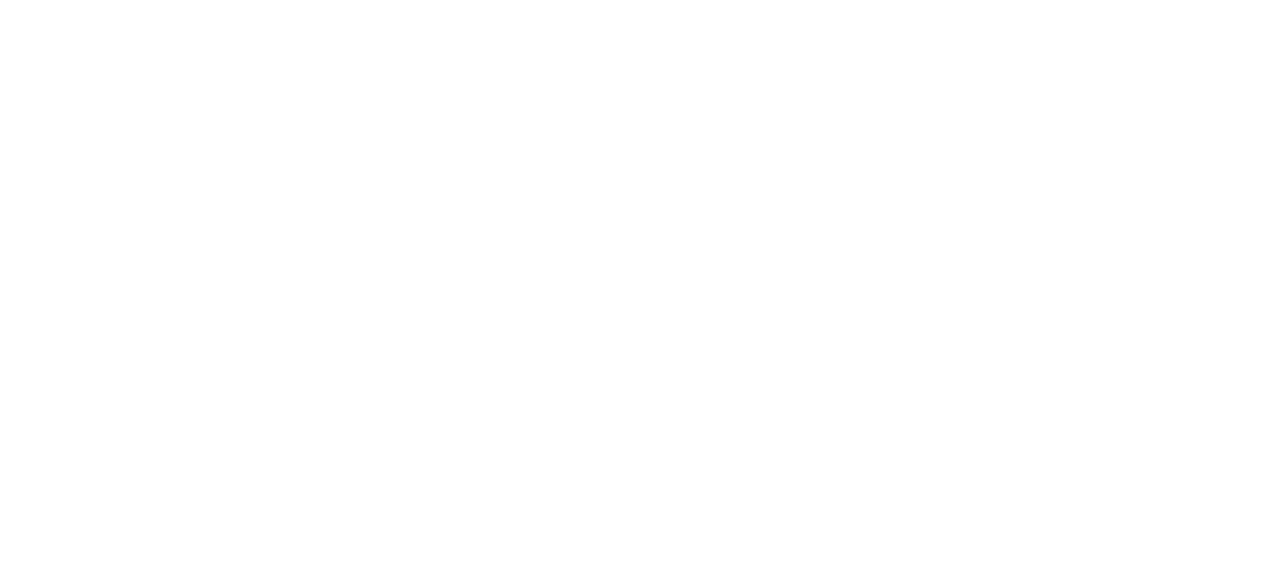
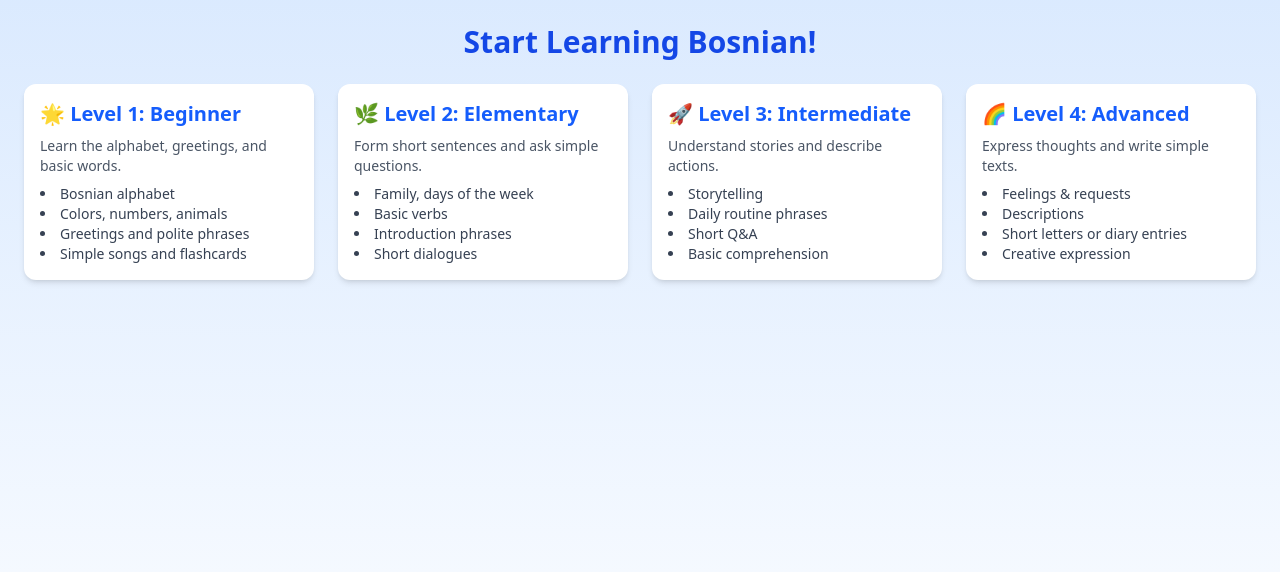
Before and after one commit to Husein8/bosnian-learning-app, a Vue app: page /learn in a window 1280 px wide. Before the commit this address had no page. Shown: the top 572 px of the page. Built offline with nearby package versions, Linux system fonts and the light colour scheme.

Commit message:
feat:learning page

```diff
--- a/src/router/index.ts
+++ b/src/router/index.ts
@@ -3,12 +3,14 @@ import Homepage from "../views/pages/Homepage.vue";
 import LoginPage from "../views/pages/LoginPage.vue";
 import RegisterPage from "../views/pages/RegisterPage.vue";
 import GamePage from "../views/pages/GamePage.vue";
+import LearnPage from "../views/pages/LearnPageComponents/LearnPage.vue";
 
 const routes = [
   { path: "/", name: "Home", component: Homepage },
   { path: "/login", name: "Login", component: LoginPage }, // Add this line
   { path: "/register", name: "Register", component: RegisterPage }, // Add this line
   { path: "/games", name: "Games", component: GamePage },
+  { path: "/learn", name: "Learn", component: LearnPage },
 ];
 
 const router = createRouter({
--- /dev/null
+++ b/src/views/pages/LearnPageComponents/LearnPage.vue
@@ -0,0 +1,70 @@
+<template>
+  <section class="p-6 bg-gradient-to-b from-blue-100 to-white min-h-screen">
+    <h1 class="text-3xl font-bold text-blue-700 mb-6 text-center">Start Learning Bosnian!</h1>
+
+    <div class="grid gap-6 sm:grid-cols-1 md:grid-cols-2 lg:grid-cols-4">
+      <router-link
+        v-for="level in levels"
+        :key="level.id"
+        :to="`/level${level.id}`"
+        class="bg-white shadow-md rounded-xl p-4 transition-transform hover:scale-105 block no-underline"
+        aria-label="Go to {{ level.title }}"
+      >
+        <h2 class="text-xl font-semibold text-blue-600 mb-2">{{ level.title }}</h2>
+        <p class="text-sm text-gray-600 mb-2">{{ level.description }}</p>
+        <ul class="list-disc list-inside text-gray-700 text-sm">
+          <li v-for="(topic, index) in level.topics" :key="index">{{ topic }}</li>
+        </ul>
+      </router-link>
+    </div>
+  </section>
+</template>
+
+<script setup lang="ts">
+const levels = [
+  {
+    id: 1,
+    title: "🌟 Level 1: Beginner",
+    description: "Learn the alphabet, greetings, and basic words.",
+    topics: [
+      "Bosnian alphabet",
+      "Colors, numbers, animals",
+      "Greetings and polite phrases",
+      "Simple songs and flashcards",
+    ],
+  },
+  {
+    id: 2,
+    title: "🌿 Level 2: Elementary",
+    description: "Form short sentences and ask simple questions.",
+    topics: [
+      "Family, days of the week",
+      "Basic verbs",
+      "Introduction phrases",
+      "Short dialogues",
+    ],
+  },
+  {
+    id: 3,
+    title: "🚀 Level 3: Intermediate",
+    description: "Understand stories and describe actions.",
+    topics: [
+      "Storytelling",
+      "Daily routine phrases",
+      "Short Q&A",
+      "Basic comprehension",
+    ],
+  },
+  {
+    id: 4,
+    title: "🌈 Level 4: Advanced",
+    description: "Express thoughts and write simple texts.",
+    topics: [
+      "Feelings & requests",
+      "Descriptions",
+      "Short letters or diary entries",
+      "Creative expression",
+    ],
+  },
+];
+</script>
--- /dev/null
+++ b/src/views/pages/LearnPageComponents/Level1.vue
@@ -0,0 +1,64 @@
+<template>
+  <section class="p-6 bg-gradient-to-b from-blue-100 to-white min-h-screen">
+    <h1 class="text-3xl font-bold text-blue-700 mb-6 text-center">Level 1: Beginner</h1>
+
+    <div class="grid gap-6 sm:grid-cols-1 md:grid-cols-2 lg:grid-cols-3">
+      <div
+        v-for="(lesson, index) in lessons"
+        :key="index"
+        class="bg-white shadow-md rounded-xl p-4 transition-transform hover:scale-105"
+      >
+        <h2 class="text-xl font-semibold text-blue-600 mb-2">{{ lesson.title }}</h2>
+        <p class="text-sm text-gray-600 mb-2">{{ lesson.description }}</p>
+        <ul class="list-disc list-inside text-gray-700 text-sm">
+          <li v-for="(item, i) in lesson.content" :key="i">{{ item }}</li>
+        </ul>
+      </div>
+    </div>
+  </section>
+</template>
+
+<script setup lang="ts">
+const lessons = [
+  {
+    title: "📘 Alphabet",
+    description: "Learn the Bosnian alphabet with pronunciation tips.",
+    content: [
+      "A - like in 'apple'",
+      "B - like in 'ball'",
+      "Ć - like in 'cute'",
+      "Dž - like in 'jungle'",
+    ],
+  },
+  {
+    title: "👋 Greetings",
+    description: "Common greetings and polite expressions.",
+    content: [
+      "Zdravo - Hello",
+      "Dobar dan - Good day",
+      "Molim - Please",
+      "Hvala - Thank you",
+    ],
+  },
+  {
+    title: "🌈 Colors & 🐾 Animals",
+    description: "Basic colors and animal names with visuals (coming soon).",
+    content: [
+      "Crvena - Red",
+      "Plava - Blue",
+      "Pas - Dog",
+      "Mačka - Cat",
+    ],
+  },
+  {
+    title: "🎵 Songs & Flashcards",
+    description: "Interactive songs and review flashcards.",
+    content: [
+      "ABC Bosnian Song",
+      "Match the picture to the word",
+      "Pronunciation repeat games",
+      "Quick quizzes",
+    ],
+  },
+];
+</script>
--- /dev/null
+++ b/src/views/pages/LearnPageComponents/Level2.vue
@@ -0,0 +1,51 @@
+<template>
+  <section class="p-6 bg-gradient-to-b from-blue-100 to-white min-h-screen">
+    <h1 class="text-3xl font-bold text-blue-700 mb-6 text-center">Level 2: Elementary</h1>
+
+    <div class="grid gap-6 sm:grid-cols-1 md:grid-cols-2 lg:grid-cols-3">
+      <div class="bg-white shadow-md rounded-xl p-4">
+        <h2 class="text-xl font-semibold text-blue-600 mb-2">👨‍👩‍👧‍👦 Family & Days of the Week</h2>
+        <p class="text-sm text-gray-600 mb-2">Learn to talk about your family and name the days of the week.</p>
+        <ul class="list-disc list-inside text-gray-700 text-sm">
+          <li>Family members: mama, tata, brat, sestra...</li>
+          <li>Days of the week: ponedjeljak, utorak...</li>
+          <li>Basic questions: "Ko je ovo?" / "Koji je dan?"</li>
+        </ul>
+      </div>
+
+      <div class="bg-white shadow-md rounded-xl p-4">
+        <h2 class="text-xl font-semibold text-blue-600 mb-2">🧍‍♂️ Basic Verbs & Actions</h2>
+        <p class="text-sm text-gray-600 mb-2">Understand and use essential Bosnian verbs.</p>
+        <ul class="list-disc list-inside text-gray-700 text-sm">
+          <li>Verbs: jesti, piti, spavati, igrati...</li>
+          <li>Making simple sentences: "Ja jedem jabuku."</li>
+          <li>Pronouns: ja, ti, on/ona</li>
+        </ul>
+      </div>
+
+      <div class="bg-white shadow-md rounded-xl p-4">
+        <h2 class="text-xl font-semibold text-blue-600 mb-2">💬 Introduction Phrases</h2>
+        <p class="text-sm text-gray-600 mb-2">Practice introducing yourself and asking names.</p>
+        <ul class="list-disc list-inside text-gray-700 text-sm">
+          <li>"Kako se zoveš?" / "Zovem se..."</li>
+          <li>"Odakle si?" / "Ja sam iz..."</li>
+          <li>"Koliko imaš godina?"</li>
+        </ul>
+      </div>
+
+      <div class="bg-white shadow-md rounded-xl p-4">
+        <h2 class="text-xl font-semibold text-blue-600 mb-2">🗣️ Simple Dialogues</h2>
+        <p class="text-sm text-gray-600 mb-2">Engage in short conversations and greetings.</p>
+        <ul class="list-disc list-inside text-gray-700 text-sm">
+          <li>Roleplay: Meet a new friend</li>
+          <li>Q&A: "Gdje živiš?" / "Ko ti je najbolji prijatelj?"</li>
+          <li>Short stories with dialogues</li>
+        </ul>
+      </div>
+    </div>
+  </section>
+</template>
+
+<script setup lang="ts">
+// No dynamic data for now
+</script>
--- /dev/null
+++ b/src/views/pages/LearnPageComponents/Level3.vue
@@ -0,0 +1,64 @@
+<template>
+  <section class="p-6 bg-gradient-to-b from-blue-100 to-white min-h-screen">
+    <h1 class="text-3xl font-bold text-blue-700 mb-6 text-center">Level 1: Beginner</h1>
+
+    <div class="grid gap-6 sm:grid-cols-1 md:grid-cols-2 lg:grid-cols-3">
+      <div
+        v-for="(lesson, index) in lessons"
+        :key="index"
+        class="bg-white shadow-md rounded-xl p-4 transition-transform hover:scale-105"
+      >
+        <h2 class="text-xl font-semibold text-blue-600 mb-2">{{ lesson.title }}</h2>
+        <p class="text-sm text-gray-600 mb-2">{{ lesson.description }}</p>
+        <ul class="list-disc list-inside text-gray-700 text-sm">
+          <li v-for="(item, i) in lesson.content" :key="i">{{ item }}</li>
+        </ul>
+      </div>
+    </div>
+  </section>
+</template>
+
+<script setup lang="ts">
+const lessons = [
+  {
+    title: "📘 Alphabet",
+    description: "Learn the Bosnian alphabet with pronunciation tips.",
+    content: [
+      "A - like in 'apple'",
+      "B - like in 'ball'",
+      "Ć - like in 'cute'",
+      "Dž - like in 'jungle'",
+    ],
+  },
+  {
+    title: "👋 Greetings",
+    description: "Common greetings and polite expressions.",
+    content: [
+      "Zdravo - Hello",
+      "Dobar dan - Good day",
+      "Molim - Please",
+      "Hvala - Thank you",
+    ],
+  },
+  {
+    title: "🌈 Colors & 🐾 Animals",
+    description: "Basic colors and animal names with visuals (coming soon).",
+    content: [
+      "Crvena - Red",
+      "Plava - Blue",
+      "Pas - Dog",
+      "Mačka - Cat",
+    ],
+  },
+  {
+    title: "🎵 Songs & Flashcards",
+    description: "Interactive songs and review flashcards.",
+    content: [
+      "ABC Bosnian Song",
+      "Match the picture to the word",
+      "Pronunciation repeat games",
+      "Quick quizzes",
+    ],
+  },
+];
+</script>
--- /dev/null
+++ b/src/views/pages/LearnPageComponents/Level4.vue
@@ -0,0 +1,64 @@
+<template>
+  <section class="p-6 bg-gradient-to-b from-blue-100 to-white min-h-screen">
+    <h1 class="text-3xl font-bold text-blue-700 mb-6 text-center">Level 1: Beginner</h1>
+
+    <div class="grid gap-6 sm:grid-cols-1 md:grid-cols-2 lg:grid-cols-3">
+      <div
+        v-for="(lesson, index) in lessons"
+        :key="index"
+        class="bg-white shadow-md rounded-xl p-4 transition-transform hover:scale-105"
+      >
+        <h2 class="text-xl font-semibold text-blue-600 mb-2">{{ lesson.title }}</h2>
+        <p class="text-sm text-gray-600 mb-2">{{ lesson.description }}</p>
+        <ul class="list-disc list-inside text-gray-700 text-sm">
+          <li v-for="(item, i) in lesson.content" :key="i">{{ item }}</li>
+        </ul>
+      </div>
+    </div>
+  </section>
+</template>
+
+<script setup lang="ts">
+const lessons = [
+  {
+    title: "📘 Alphabet",
+    description: "Learn the Bosnian alphabet with pronunciation tips.",
+    content: [
+      "A - like in 'apple'",
+      "B - like in 'ball'",
+      "Ć - like in 'cute'",
+      "Dž - like in 'jungle'",
+    ],
+  },
+  {
+    title: "👋 Greetings",
+    description: "Common greetings and polite expressions.",
+    content: [
+      "Zdravo - Hello",
+      "Dobar dan - Good day",
+      "Molim - Please",
+      "Hvala - Thank you",
+    ],
+  },
+  {
+    title: "🌈 Colors & 🐾 Animals",
+    description: "Basic colors and animal names with visuals (coming soon).",
+    content: [
+      "Crvena - Red",
+      "Plava - Blue",
+      "Pas - Dog",
+      "Mačka - Cat",
+    ],
+  },
+  {
+    title: "🎵 Songs & Flashcards",
+    description: "Interactive songs and review flashcards.",
+    content: [
+      "ABC Bosnian Song",
+      "Match the picture to the word",
+      "Pronunciation repeat games",
+      "Quick quizzes",
+    ],
+  },
+];
+</script>
```
